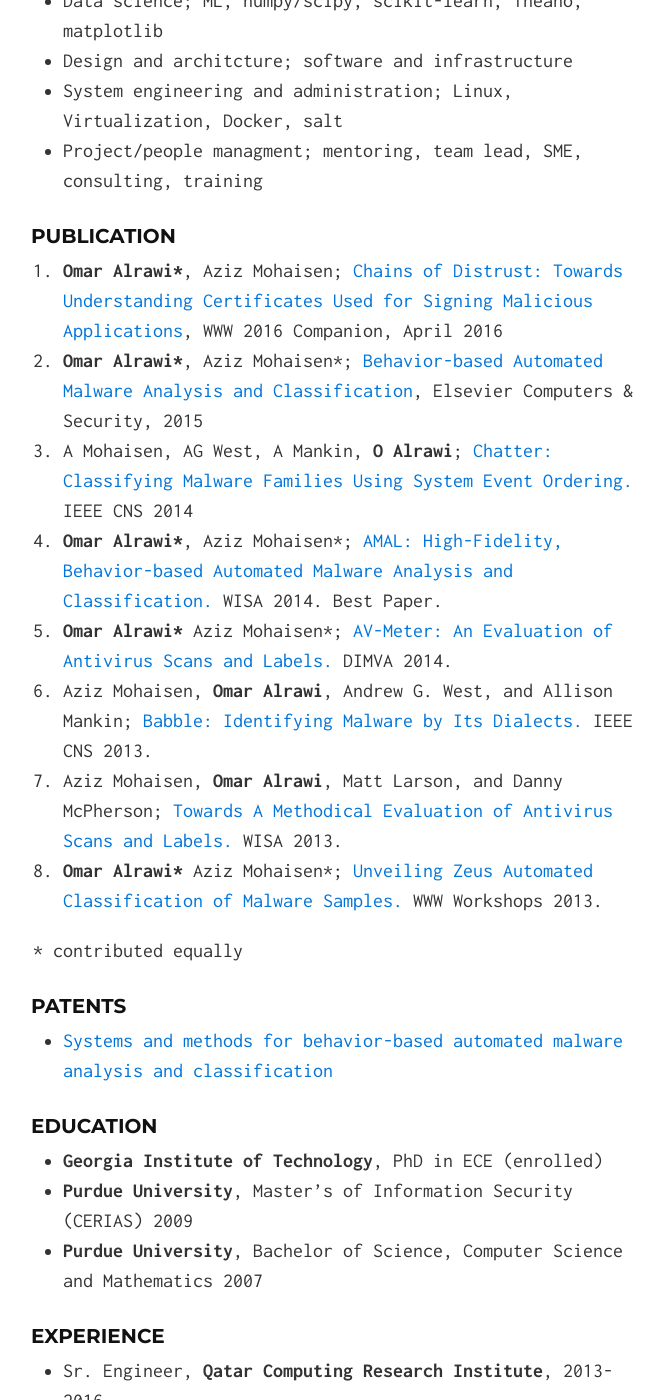
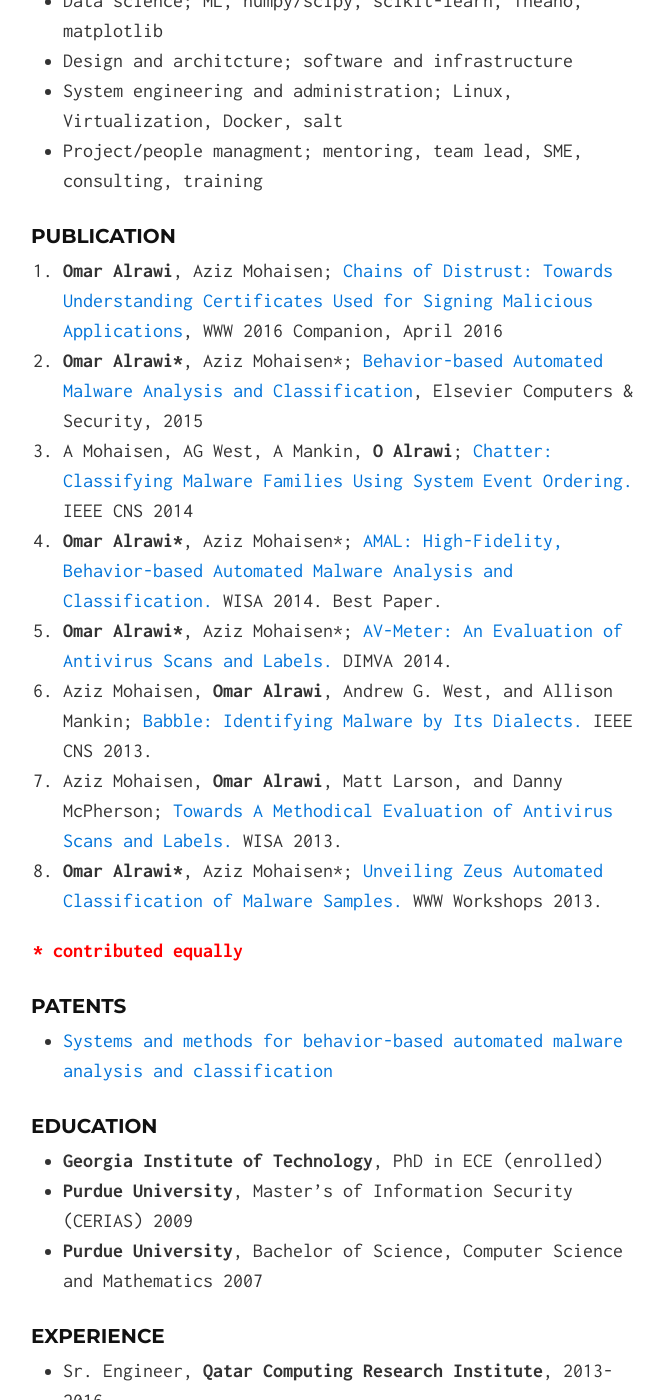
Before and after one commit to alrawi/alrawi.github.io, a Jekyll site: the page built from index.md, in a window 1280 px wide and 1400 px high, scrolled down 564 px. Shown: the whole window, without its empty margins (307-971 px from the left). Built offline with Jekyll 4.4.1, drawn with Linux system fonts in a browser that asks for light colours.

Commit message:
modified page

```diff
--- a/index.md
+++ b/index.md
@@ -14,16 +14,16 @@ Omar Alrawi is pursuing a PhD in ECE at Georgia Tech. He has a CS and Math BS de
 - Project/people managment; mentoring, team lead, SME, consulting, training
 
 ### Publication
-1.  __{::nomarkdown}Omar Alrawi*{:/}__, Aziz Mohaisen; [Chains of Distrust: Towards Understanding Certificates Used for Signing Malicious Applications](/static/papers/malcert.pdf), WWW 2016 Companion, April 2016
-1.  __{::nomarkdown}Omar Alrawi*{:/}__, Aziz Mohaisen*; [Behavior-based Automated Malware Analysis and Classification](/static/papers/15-cose.pdf), Elsevier Computers & Security, 2015
+1.  __Omar Alrawi__, Aziz Mohaisen; [Chains of Distrust: Towards Understanding Certificates Used for Signing Malicious Applications](/static/papers/malcert.pdf), WWW 2016 Companion, April 2016
+1.  __{::nomarkdown}Omar Alrawi*{:/}__, {::nomarkdown}Aziz Mohaisen*{:/}; [Behavior-based Automated Malware Analysis and Classification](/static/papers/15-cose.pdf), Elsevier Computers & Security, 2015
 2. A Mohaisen, AG West, A Mankin, __O Alrawi__; [Chatter: Classifying Malware Families Using System Event Ordering.](/static/papers/chatter-tr.pdf)  IEEE CNS 2014
-3. __{::nomarkdown}Omar Alrawi*{:/}__, Aziz Mohaisen*; [AMAL: High-Fidelity, Behavior-based Automated Malware Analysis and Classification.](/static/papers/amal-wisa14.pdf)  WISA 2014. Best Paper.
-4. __{::nomarkdown}Omar Alrawi*{:/}__ Aziz Mohaisen*; [AV-Meter: An Evaluation of Antivirus Scans and Labels.](/static/papers/avmeter-dimva.pdf)  DIMVA 2014.
+3. __{::nomarkdown}Omar Alrawi*{:/}__, {::nomarkdown}Aziz Mohaisen*{:/}; [AMAL: High-Fidelity, Behavior-based Automated Malware Analysis and Classification.](/static/papers/amal-wisa14.pdf)  WISA 2014. Best Paper.
+4. __{::nomarkdown}Omar Alrawi*{:/}__, {::nomarkdown}Aziz Mohaisen*{:/}; [AV-Meter: An Evaluation of Antivirus Scans and Labels.](/static/papers/avmeter-dimva.pdf)  DIMVA 2014.
 5. Aziz Mohaisen, __Omar Alrawi__, Andrew G. West, and Allison Mankin; [Babble: Identifying Malware by Its Dialects.](/static/papers/babble-cns13.pdf)  IEEE CNS 2013.
 6. Aziz Mohaisen, __Omar Alrawi__, Matt Larson, and Danny McPherson; [Towards A Methodical Evaluation of Antivirus Scans and Labels.](/static/papers/wisa2013labels.pdf) WISA 2013.
-7. __{::nomarkdown}Omar Alrawi*{:/}__ Aziz Mohaisen*; [Unveiling Zeus Automated Classification of Malware Samples.](/static/papers/unzeus_www13.pdf) WWW Workshops 2013.
+7. __{::nomarkdown}Omar Alrawi*{:/}__, {::nomarkdown}Aziz Mohaisen*{:/}; [Unveiling Zeus Automated Classification of Malware Samples.](/static/papers/unzeus_www13.pdf) WWW Workshops 2013.
 
-<span class="red">* contributed equally</span>
+**{::nomarkdown}* contributed equally{:/}**{: style="color: red"}
 
 ### Patents
 - [Systems and methods for behavior-based automated malware analysis and classification](https://www.google.com/patents/US20150244733)
```
